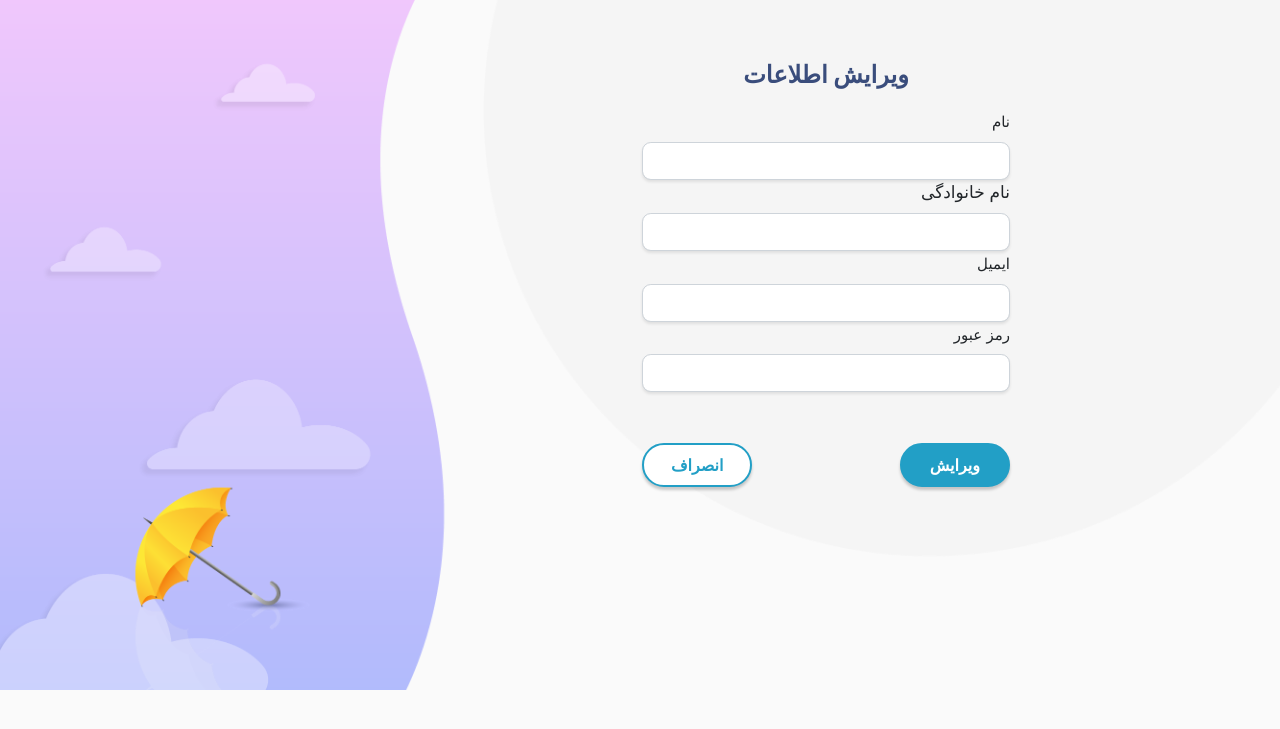
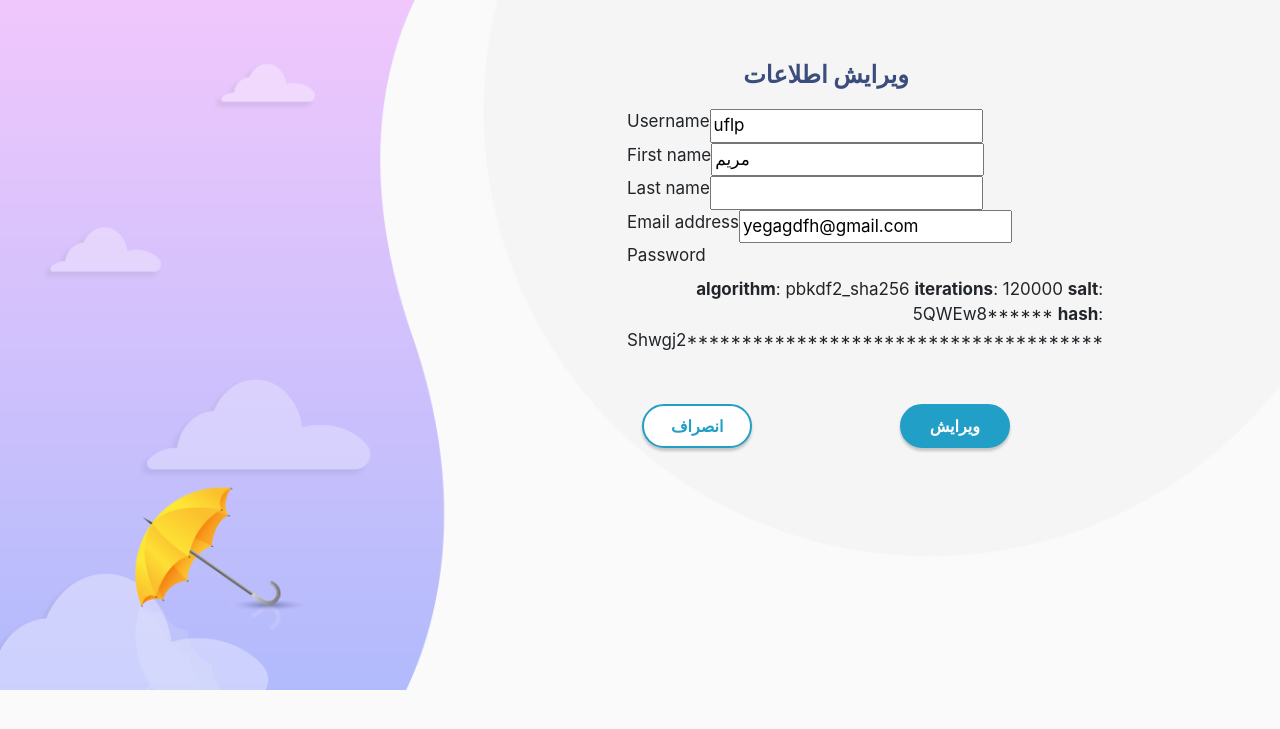
Before and after one commit to ElhamBigdelii/FinalProject-Vira-, a Django app: page /accounts/profile/edit/ in a window 1280 px wide. Shown: the top 729 px of the page. Run offline with Django 3.2, Linux system fonts and the light colour scheme; a user stored in the database is signed in; some libraries are stand-ins or nearby versions.

Commit message:
+ویرایش

```diff
--- a/ufl_project/ufl_project/accounts/templates/accounts/Profile.html
+++ b/ufl_project/ufl_project/accounts/templates/accounts/Profile.html
@@ -98,7 +98,7 @@ input {
                     <!فرم ویرایش اطلاعات کاربر>
                 <form  method="POST" >
                 {% csrf_token %}
-                {{ form }}
+
                     <div class="edite_profile">
                         <div class="right_edite_profile_user">
                             <p class="lable_virayesh_profile_kheiriye">نام</p><br>
@@ -118,7 +118,7 @@ input {
                         <br><input placeholder="{{ post.email }}" name="email"><br>
                         <br><input placeholder="{{ post.password }}"  name="password"><br>
                         {% csrf_token %}
-                        {{ form.as_p }}
+
 
                         <button type="submit" class="btn btn-sherkatmikonam  float-sm-none" style="width: 20%; float: left; margin-left: 50%;">ثبت</button>
                         <button type="button" class="btn btn-sherkatmikonam float-sm-none " style="width: 20%; float: left; margin-left: 50%; background-color: rgb(224, 73, 73);">انصراف</button>
--- a/ufl_project/ufl_project/accounts/templates/accounts/edit_Profile.html
+++ b/ufl_project/ufl_project/accounts/templates/accounts/edit_Profile.html
@@ -9,13 +9,18 @@
             <p>ویرایش اطلاعات</p>
         </div>
         <div class="login_signupformss">
-            <form class="site-form" action="{% url 'accounts:signup' %}" method="POST">
+            <form class="site-form"  method="POST">
                 {% csrf_token %}
-                    <label class="laballoginsignup" for="id_first_name">نام</label><input class="form-control" type="text" name="first_name" maxlength="30" id="id_first_name">                    <label for="id_last_name">نام خانوادگی</label><input class="form-control" type="text" name="last_name" maxlength="150" id="id_last_name">
-                    <label class="laballoginsignup" for="id_email">ایمیل</label><input type="email" class="form-control" name="email" required="" id="id_email">
-                    <label class="laballoginsignup" for="id_password1">رمز عبور</label><input type="password"class="form-control"  name="password1" required="" id="id_password1">
+
+
+                {% for field in form %}
+                <div class="row">
+                  <label for="{{ field.name }}">{{ field.label}}</label>{{ field }}
+               </div>
+                {% endfor %}
+
                     <br><br><input  style="float: right ;" class="btn22 success33" type="submit" ,="" value="ویرایش">
-                </form>
+            </form>
                 <input style="float: left ;" id="vorod" class="btn22 success22" type="input" ,="" value="انصراف">
         </div>
     </div>
--- a/ufl_project/ufl_project/accounts/urls.py
+++ b/ufl_project/ufl_project/accounts/urls.py
@@ -6,6 +6,6 @@ app_name = 'accounts'
 urlpatterns =[
     url(r'^signup/$' , views.signup_users , name="signup"),
     url(r'^login/$' , views.loginpage , name="loginpage"),
-    url (r'profile/$' , views.profile , name="profil_accounts"),
+    url (r'profile/$' , views.view_profile , name="profil_accounts"),
     url(r'^profile/edit/$' , views.edit_profile , name="editprofile"),
 ]
--- a/ufl_project/ufl_project/accounts/views.py
+++ b/ufl_project/ufl_project/accounts/views.py
@@ -20,34 +20,31 @@ def signup_users(request):
 
 def loginpage(request):
     if request.method == 'POST':
+        username = request.POST['username']
         form2 = AuthenticationForm (data=request.POST)
         if form2.is_valid():
             user = form2.get_user()
+            request.session['username'] = username
             login (request,user)
             if 'next' in request.POST:
                 return redirect('accounts:login')
-            return redirect('accounts:signup')
+            return redirect('accounts:profil_accounts')
         else:
             form2 = AuthenticationForm()
     return render(request , 'accounts/signup.html' , {'form2':form2})
 
-@login_required(login_url="/accounts/loginpage/")
-def profile(request):
+
+
+def view_profile(request):
     if request.session.has_key('username'):
         posts = request.session['username']
         query = User.objects.filter(username=posts)
         return render(request, 'accounts/Profile.html', {"query":query})
     else:
-        return render(request, 'accounts/signup.html', {})
+        return render(request, 'accounts/Profile.html', {})
 
 
-@login_required(login_url="/accounts/loginpage/")
-def view_profile(request):
-        args={'user':request.user}
-        return render (request , 'accounts/Profile.html' , args)
 
-
-@login_required(login_url="/accounts/loginpage/")
 def edit_profile(request):
     if request.method == 'POST':
         form = EditProfile(request.POST , instance=request.user)
@@ -58,5 +55,4 @@ def edit_profile(request):
 
     else:
         form = EditProfile(instance=request.user)
-        args = {'form':form}
-        return render(request , 'accounts/edit_profile.html' , args)
+    return render(request , 'accounts/edit_profile.html' , {"form":form})
```
Also changed, not shown: ufl_project/ufl_project/db.sqlite3.
